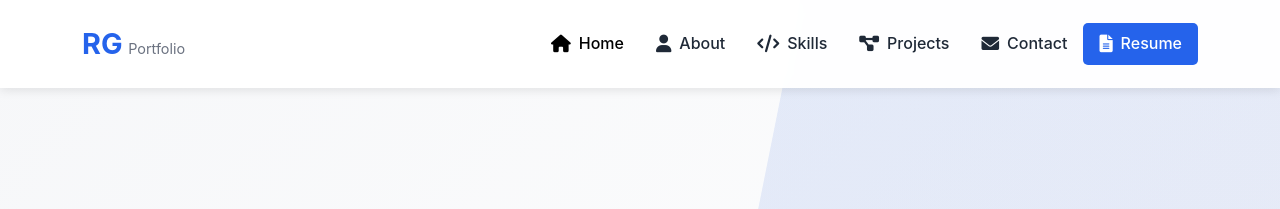
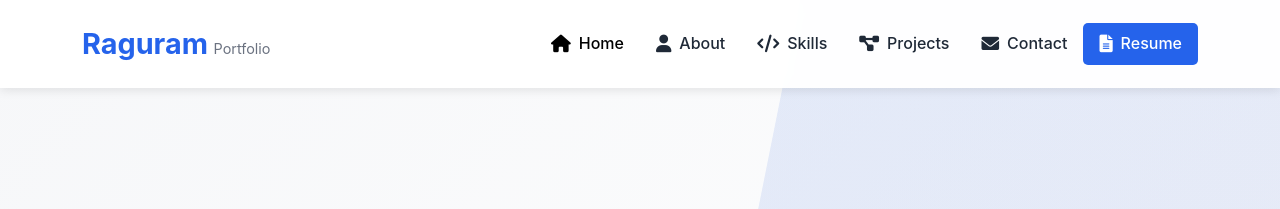
Before and after one commit to RaguRohit45/Portfolio, a plain HTML site: page index.html in a window 1280 px wide. Shown: the top 209 px of the page. Drawn offline with nearby package versions, Linux system fonts and the light colour scheme.

Commit message:
Update index.html

```diff
--- a/index.html
+++ b/index.html
@@ -18,7 +18,7 @@
     <nav class="navbar navbar-expand-lg fixed-top">
         <div class="container">
             <a class="navbar-brand" href="#">
-                <span class="logo-text">RG</span>
+                <span class="logo-text">Raguram</span>
                 <span class="logo-subtitle">Portfolio</span>
             </a>
             <button class="navbar-toggler" type="button" data-bs-toggle="collapse" data-bs-target="#navbarNav">
@@ -381,4 +381,5 @@
         });
     </script>
 </body>
+
 </html>
```
